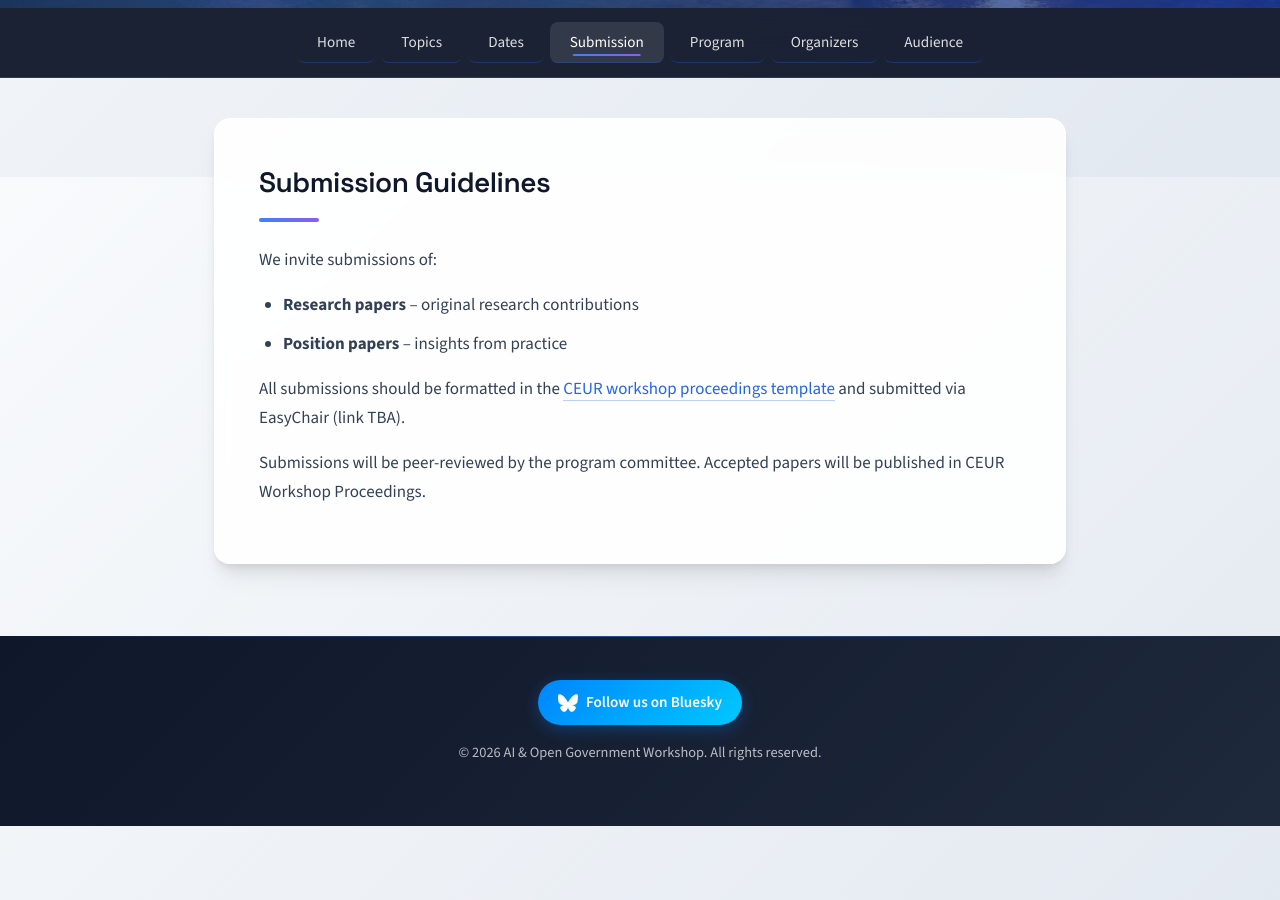
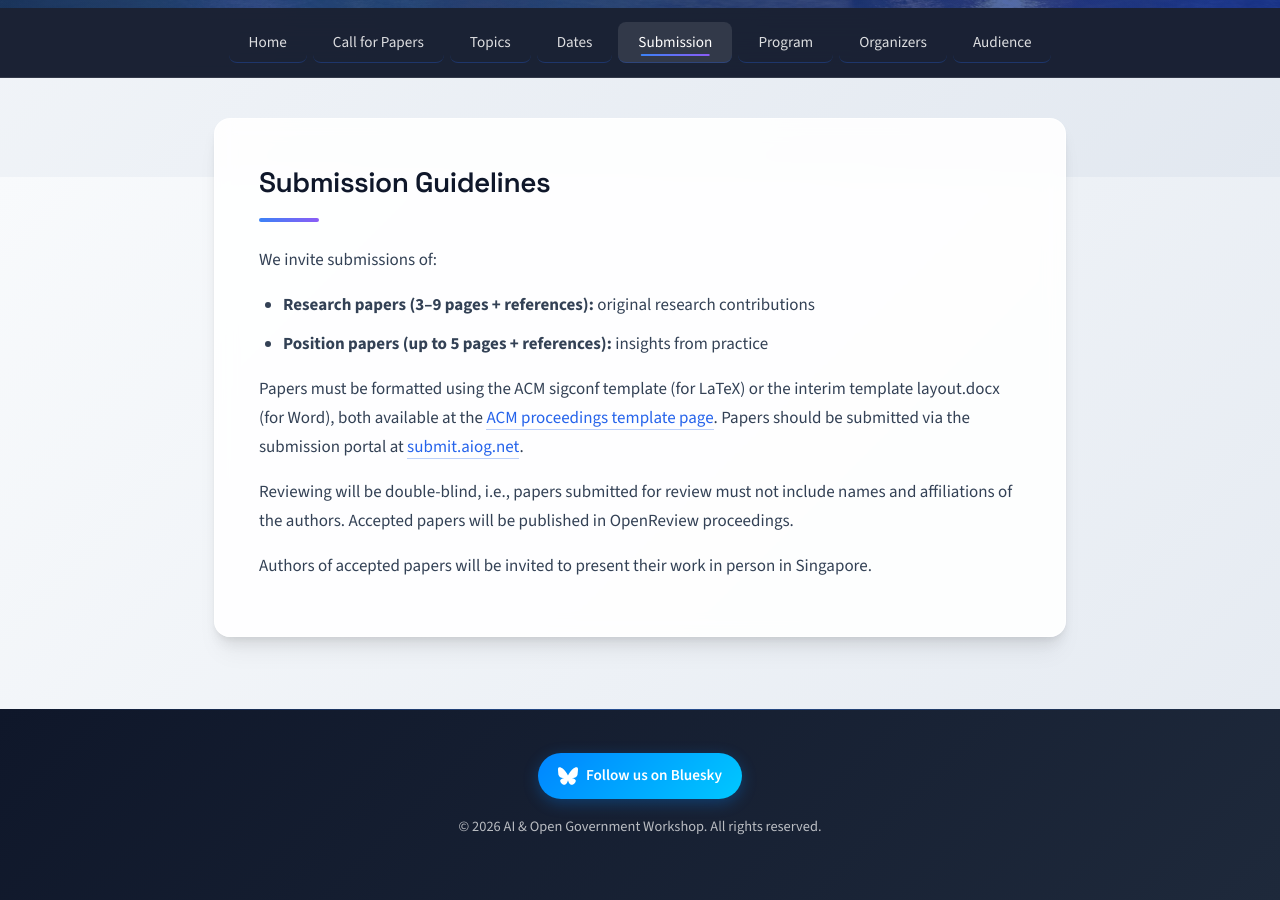
Before and after one commit to graus/aiog, a Jekyll site: the page built from submission.md, in a window 1280 px wide and 900 px high, scrolled down 723 px. Built offline with Jekyll 4.4.1, drawn with Linux system fonts in a browser that asks for light colours; a script that is not in the unit is left out; before the commit the page ends 1549 px from its top, so only the background shows below that; some of the changed text lies outside the part shown.

Commit message:
Publish Call for Papers and update site to match
Add dedicated /cfp/ page with full consolidated CFP text, update
submission guidelines (ACM sigconf template, submit.aiog.net portal,
OpenReview proceedings, page limits, double-blind review), update
notice banner to announce CFP, and add ICAI OpenGov Lab affiliation.

Co-Authored-By: Claude Opus 4.6 <noreply@anthropic.com>

```diff
--- a/_data/navigation.yml
+++ b/_data/navigation.yml
@@ -1,5 +1,7 @@
 - title: Home
   url: /
+- title: Call for Papers
+  url: /cfp/
 - title: Topics
   url: /topics/
 - title: Dates
--- a/_includes/header.html
+++ b/_includes/header.html
@@ -1,6 +1,6 @@
 <div class="notice-banner">
     <div class="container">
-        <strong>Important dates have been posted.</strong> Check the <a href="/dates/">dates page</a> for submission deadlines.
+        <strong>Our Call for Papers is out!</strong> Check the <a href="/cfp/">CFP</a> for details and submission deadlines.
     </div>
 </div>
 <header>
--- a/submission.md
+++ b/submission.md
@@ -10,11 +10,13 @@ permalink: /submission/
 
 We invite submissions of:
 
-- **Research papers** – original research contributions
-- **Position papers** – insights from practice
+- **Research papers (3–9 pages + references):** original research contributions
+- **Position papers (up to 5 pages + references):** insights from practice
 
-All submissions should be formatted in the [CEUR workshop proceedings template](https://ceurws.wordpress.com/2020/03/31/ceurws-publishes-ceurart-paper-style/) and submitted via EasyChair (link TBA).
+Papers must be formatted using the ACM sigconf template (for LaTeX) or the interim template layout.docx (for Word), both available at the [ACM proceedings template page](http://www.acm.org/publications/proceedings-template). Papers should be submitted via the submission portal at [submit.aiog.net](https://submit.aiog.net).
 
-Submissions will be peer-reviewed by the program committee. Accepted papers will be published in CEUR Workshop Proceedings.
+Reviewing will be double-blind, i.e., papers submitted for review must not include names and affiliations of the authors. Accepted papers will be published in OpenReview proceedings.
+
+Authors of accepted papers will be invited to present their work in person in Singapore.
 
 </section>
```
Also changed, not shown: cfp.md (added, +109 -0 lines), index.md (+1 -1 lines), organizers.md (+1 -1 lines).
